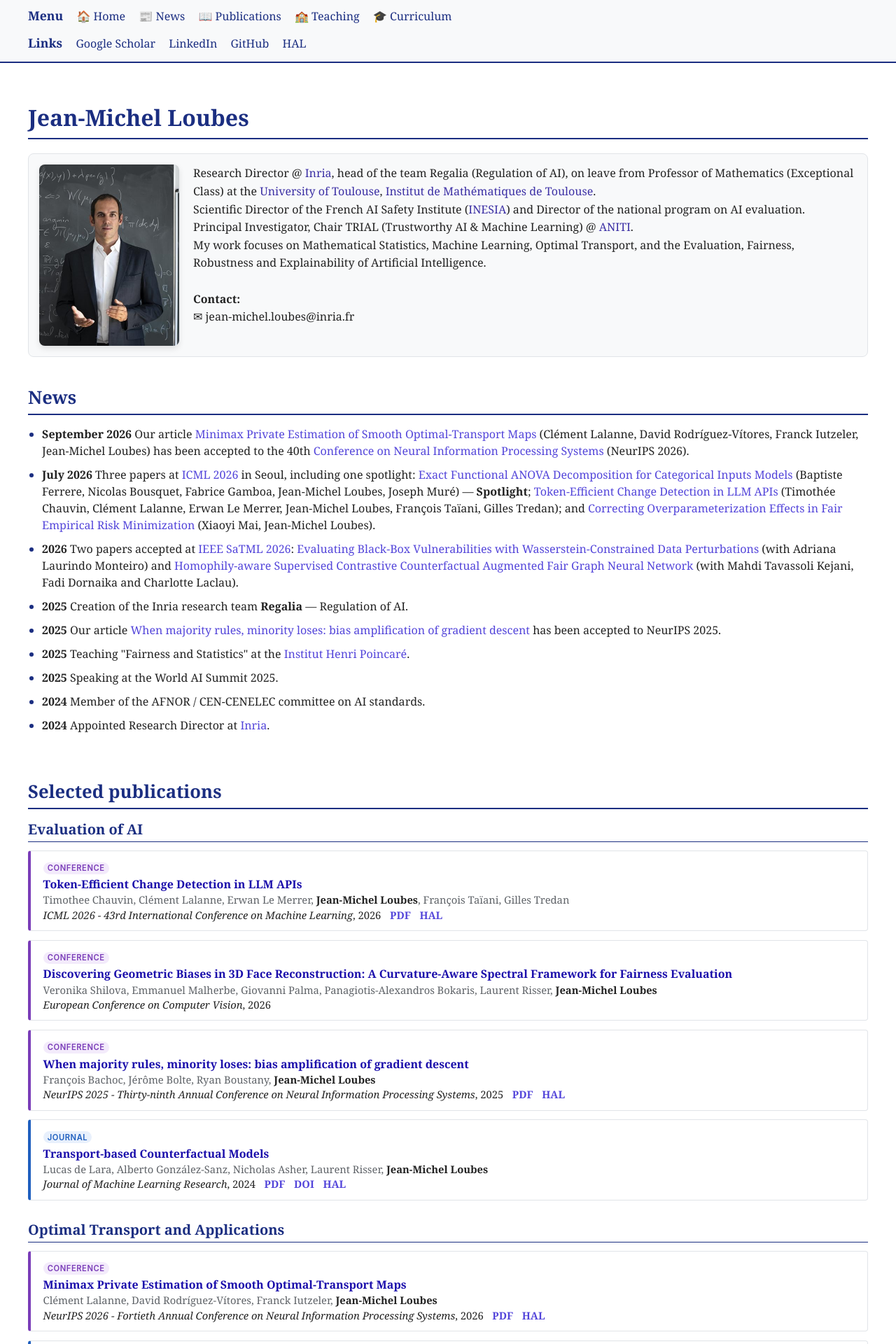
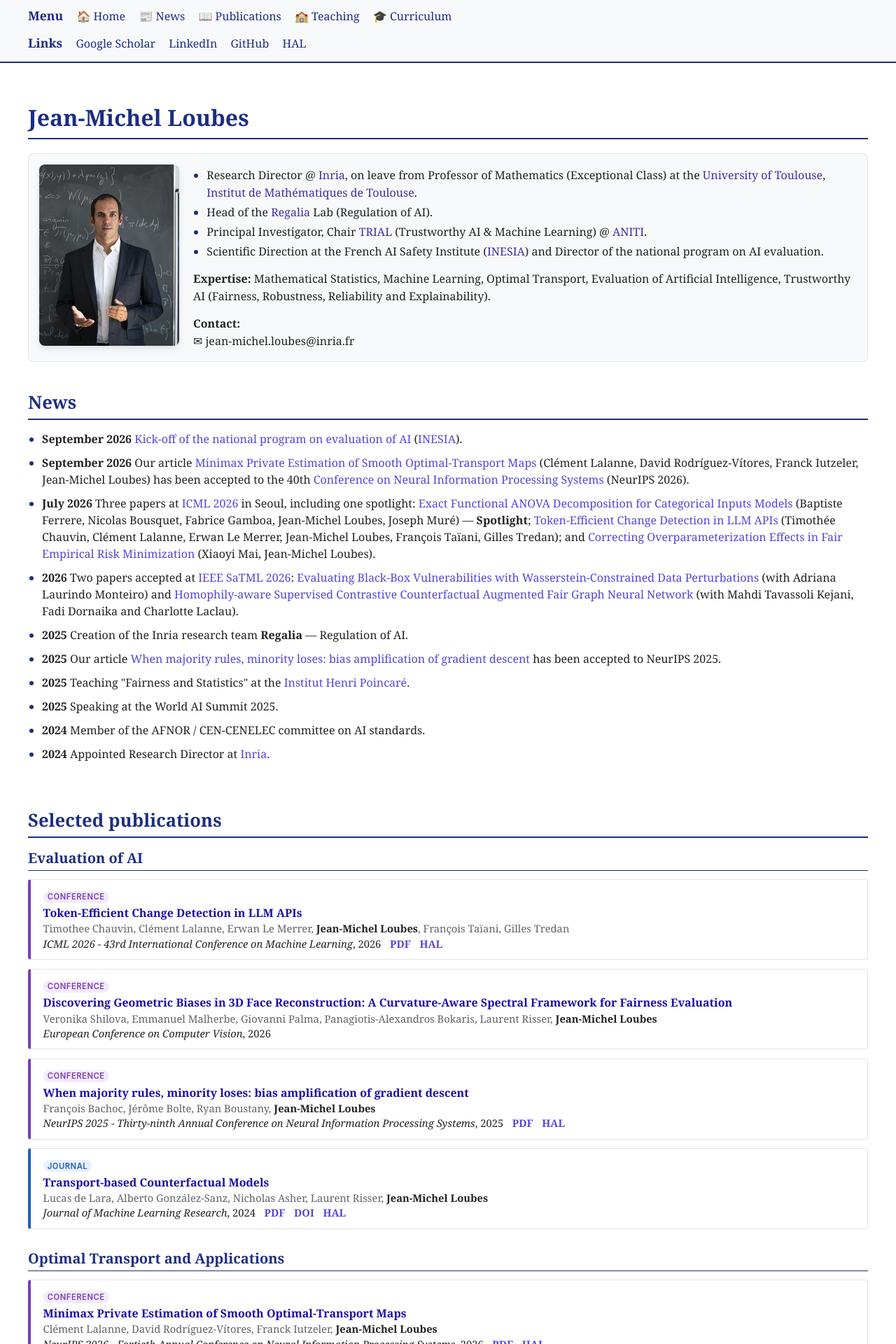
Before and after one commit to JMLToulouse/jmloubes, a Jekyll site: the page built from _pages/about.md, in a window 1280 px wide. Shown: the top 1920 px of the page at 70% size. Built offline with Jekyll 4.4.1, drawn with Linux system fonts in a browser that asks for light colours; some of the changed text lies outside the part shown.

Commit message:
Home page: presentation as a list, expertise, INESIA news, curriculum sections
- Presentation: four roles as bullet items (Inria, Regalia Lab, Chair
  TRIAL, INESIA) and an Expertise line
- News: kick-off of the national program on evaluation of AI (Sept 2026)
- Curriculum split into Education, Appointments (adds DEEL, IRT Saint
  Exupery, 2018-2020) and Honours (councils, CEN-CENELEC, AMIES, awards)

Co-Authored-By: Claude Opus 5.5 <noreply@anthropic.com>

```diff
--- a/_data/news.yml
+++ b/_data/news.yml
@@ -1,5 +1,10 @@
 # News, newest first. `date` is free text (e.g. "September 2026");
 # `text` is HTML. Only the first `site.news_shown` items appear on the home page.
+
+- date: September 2026
+  text: >-
+    <a href="https://lnkd.in/p/eqaeehRG">Kick-off of the national program on evaluation of AI</a>
+    (<a href="https://www.sgdsn.gouv.fr/notre-organisation/composantes/institut-national-pour-levaluation-et-la-securite-de-lintelligence">INESIA</a>).
 
 - date: September 2026
   text: >-
--- a/_pages/about.md
+++ b/_pages/about.md
@@ -21,15 +21,18 @@ redirect_from:
 
 <div class="presentation">
   <img src="{{ '/images/jmloubes.jpg' | relative_url }}" alt="Jean-Michel Loubes" width="200">
-  <p>
-    Research Director @ <a href="https://www.inria.fr/en" target="_blank" rel="noopener noreferrer">Inria</a>, head of the team Regalia (Regulation of AI),
-    on leave from Professor of Mathematics (Exceptional Class) at the <a href="https://www.univ-tlse3.fr/home" target="_blank" rel="noopener noreferrer">University of Toulouse</a>,
-    <a href="https://www.math.univ-toulouse.fr/en/" target="_blank" rel="noopener noreferrer">Institut de Mathématiques de Toulouse</a>.<br>
-    Scientific Director of the French AI Safety Institute (<a href="https://www.sgdsn.gouv.fr/notre-organisation/composantes/institut-national-pour-levaluation-et-la-securite-de-lintelligence" target="_blank" rel="noopener noreferrer">INESIA</a>) and Director of the national program on AI evaluation.<br>
-    Principal Investigator, Chair TRIAL (Trustworthy AI &amp; Machine Learning) @ <a href="https://aniti.univ-toulouse.fr/" target="_blank" rel="noopener noreferrer">ANITI</a>.<br>
-    My work focuses on Mathematical Statistics, Machine Learning, Optimal Transport, and the Evaluation, Fairness, Robustness and Explainability of Artificial Intelligence.<br><br>
-    <strong>Contact:</strong><br>✉ jean-michel.loubes@inria.fr
-  </p>
+  <div class="presentation__text">
+    <ul>
+      <li>Research Director @ <a href="https://www.inria.fr/en" target="_blank" rel="noopener noreferrer">Inria</a>,
+        on leave from Professor of Mathematics (Exceptional Class) at the <a href="https://www.univ-tlse3.fr/home" target="_blank" rel="noopener noreferrer">University of Toulouse</a>,
+        <a href="https://www.math.univ-toulouse.fr/en/" target="_blank" rel="noopener noreferrer">Institut de Mathématiques de Toulouse</a>.</li>
+      <li>Head of the <a href="https://team.inria.fr/regaliasite/" target="_blank" rel="noopener noreferrer">Regalia</a> Lab (Regulation of AI).</li>
+      <li>Principal Investigator, Chair <a href="https://aniti.univ-toulouse.fr/en/hybridizing-ai-and-large-scale-simulations-for-engineering-design-2/" target="_blank" rel="noopener noreferrer">TRIAL</a> (Trustworthy AI &amp; Machine Learning) @ <a href="https://aniti.univ-toulouse.fr/" target="_blank" rel="noopener noreferrer">ANITI</a>.</li>
+      <li>Scientific Direction at the French AI Safety Institute (<a href="https://www.sgdsn.gouv.fr/notre-organisation/composantes/institut-national-pour-levaluation-et-la-securite-de-lintelligence" target="_blank" rel="noopener noreferrer">INESIA</a>) and Director of the national program on AI evaluation.</li>
+    </ul>
+    <p><strong>Expertise:</strong> Mathematical Statistics, Machine Learning, Optimal Transport, Evaluation of Artificial Intelligence, Trustworthy AI (Fairness, Robustness, Reliability and Explainability).</p>
+    <p><strong>Contact:</strong><br>✉ jean-michel.loubes@inria.fr</p>
+  </div>
 </div>
 
 <div class="section" id="news">
@@ -69,18 +72,21 @@ redirect_from:
 
 <div class="section" id="curriculum">
   <h2>Curriculum</h2>
-  <ul>
-    {% for c in site.data.curriculum %}
-      <li><strong>{{ c.years }}:</strong> {{ c.text }}
-        {% if c.items %}
-          <ul>
-            {% for i in c.items %}
-              <li><strong>{{ i.years }}:</strong> {{ i.text }}</li>
-            {% endfor %}
-          </ul>
-        {% endif %}
-      </li>
-    {% endfor %}
-  </ul>
+  {% for group in site.data.curriculum %}
+    <h3 class="cv-heading">{{ group.section }}</h3>
+    <ul>
+      {% for c in group.items %}
+        <li><strong>{{ c.years }}:</strong> {{ c.text }}
+          {% if c.items %}
+            <ul>
+              {% for i in c.items %}
+                <li><strong>{{ i.years }}:</strong> {{ i.text }}</li>
+              {% endfor %}
+            </ul>
+          {% endif %}
+        </li>
+      {% endfor %}
+    </ul>
+  {% endfor %}
   <p>A detailed CV is available <a href="{{ '/cv/' | relative_url }}">here</a>.</p>
 </div>
--- a/assets/css/site.css
+++ b/assets/css/site.css
@@ -652,3 +652,45 @@ body {
 .timeline__table th[scope="row"] {
   text-align: left;
 }
+
+.presentation__text ul {
+  margin: 0 0 0.8em;
+  padding-left: 1.2em;
+  line-height: 1.6;
+}
+
+.presentation__text li {
+  margin: 0.15em 0;
+}
+
+.presentation__text li::marker {
+  color: var(--accent);
+}
+
+.presentation__text p + p {
+  margin-top: 0.8em;
+}
+
+.cv-heading {
+  margin: 1.3em 0 0.4em;
+  color: var(--accent);
+  font-size: 1.2em;
+}
+
+.section h2 + .cv-heading {
+  margin-top: 0.4em;
+}
+
+.section .cv-heading + ul {
+  margin: 0;
+  padding-left: 20px;
+}
+
+.section .cv-heading + ul > li {
+  margin: 8px 0;
+  line-height: 1.5;
+}
+
+.section .cv-heading + ul > li::marker {
+  color: var(--accent);
+}
```
Also changed, not shown: _data/curriculum.yml (+62 -39 lines).
